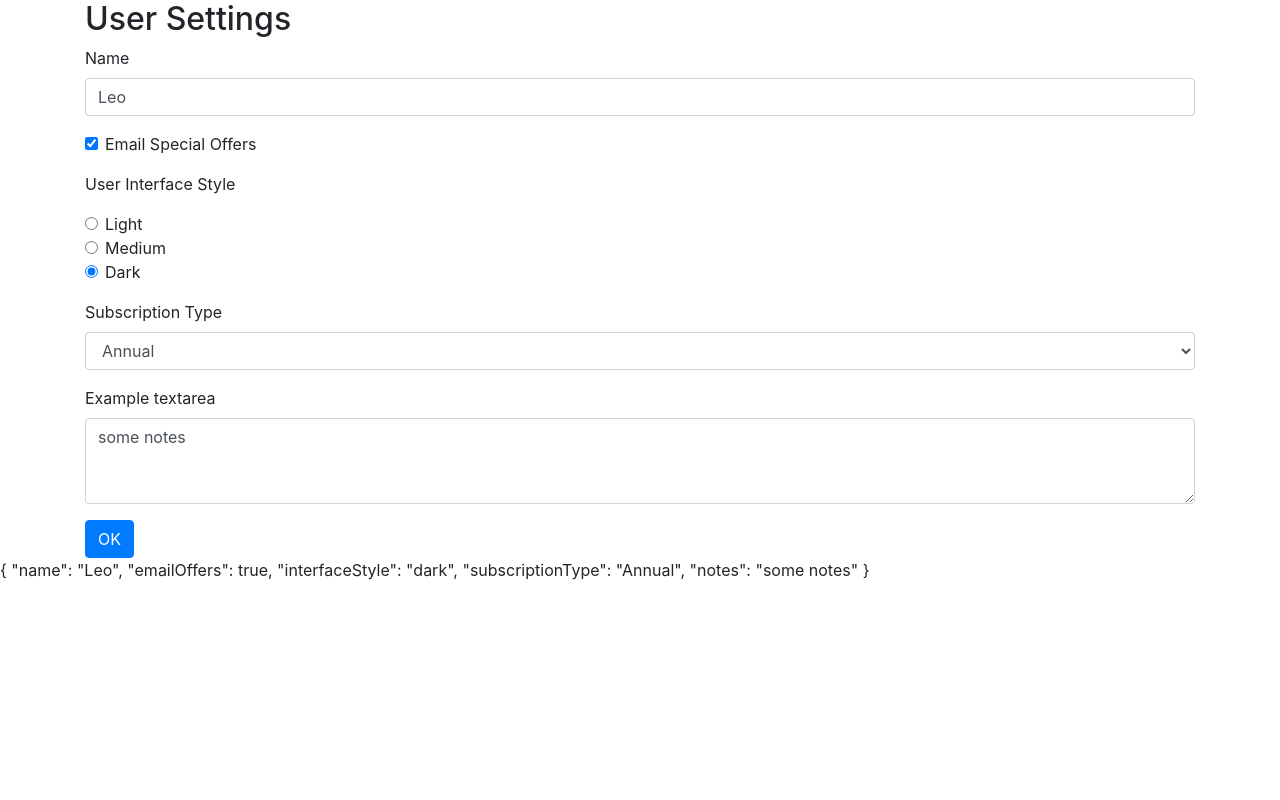
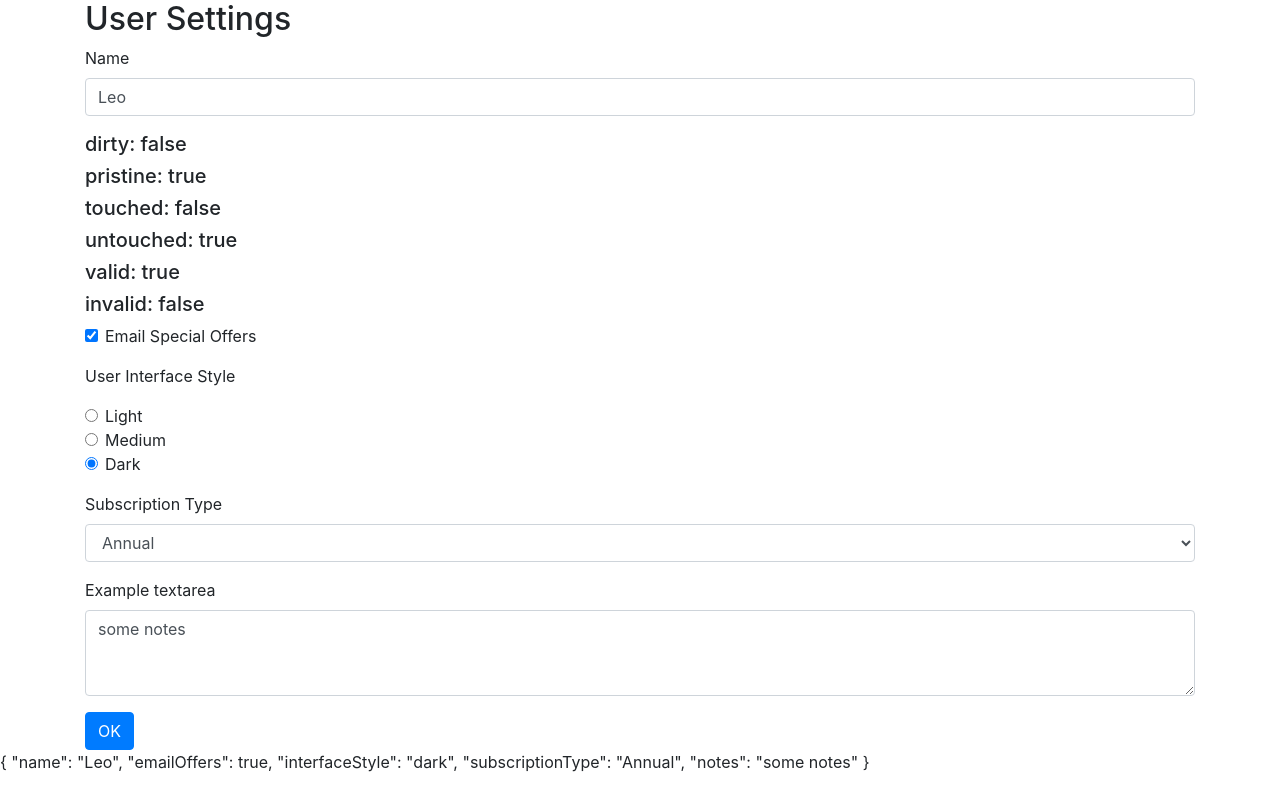
Before and after one commit to leobarbastefano/Angular-Foms-Ps-Demo-, an Angular app: page / in a window 1280 px wide. Built offline with nearby package versions, Linux system fonts and the light colour scheme.

Commit message:
validation form test

```diff
--- a/src/app/user-settings-form/user-settings-form.component.html
+++ b/src/app/user-settings-form/user-settings-form.component.html
@@ -1,11 +1,23 @@
 <div class="container">
   <h2>User Settings</h2>
-  <form #form="ngForm">
+  <form #form="ngForm" ngNativeValidate>
+
+
+
+
+
 
     <div class="form-group">
       <label for="name">Name</label>
-      <input id="name" name="name" class="form-control" [(ngModel)]="userSettings.name" />
+      <input id="name" name="name" class="form-control" [(ngModel)]="userSettings.name" required #propertyTest="ngModel" />
     </div>
+
+    <h5>dirty: {{propertyTest.dirty}}</h5>
+    <h5>pristine: {{propertyTest.pristine}}</h5>
+    <h5>touched: {{propertyTest.touched}}</h5>
+    <h5>untouched: {{propertyTest.untouched}}</h5>
+    <h5>valid: {{propertyTest.valid}}</h5>
+    <h5>invalid: {{propertyTest.invalid}}</h5>
 
     <div class="form-check form-group">
       <input class="form-check-input" type="checkbox" id="emailOffers" name="emailOffers" [(ngModel)]="userSettings.emailOffers"  />
```
